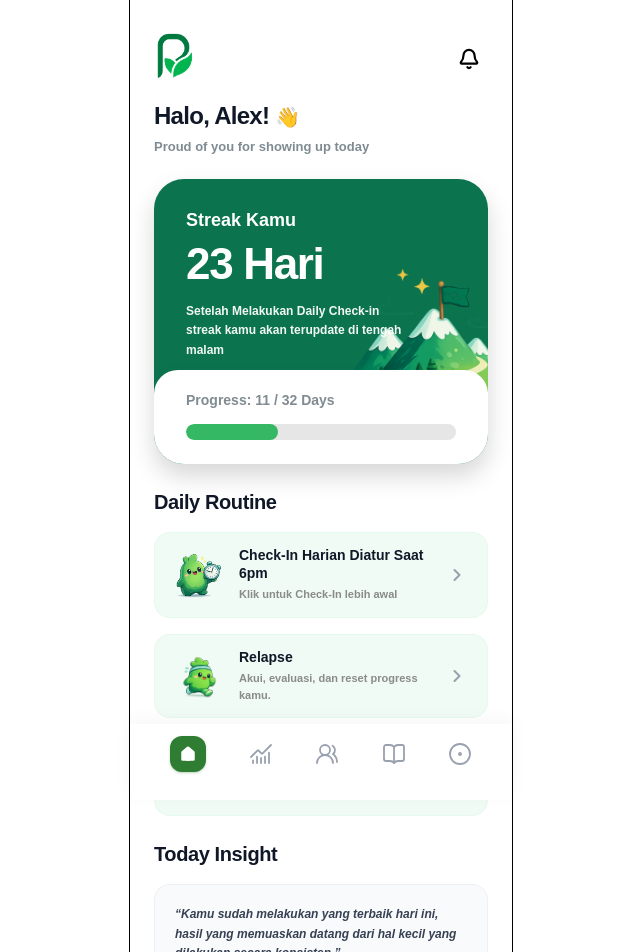
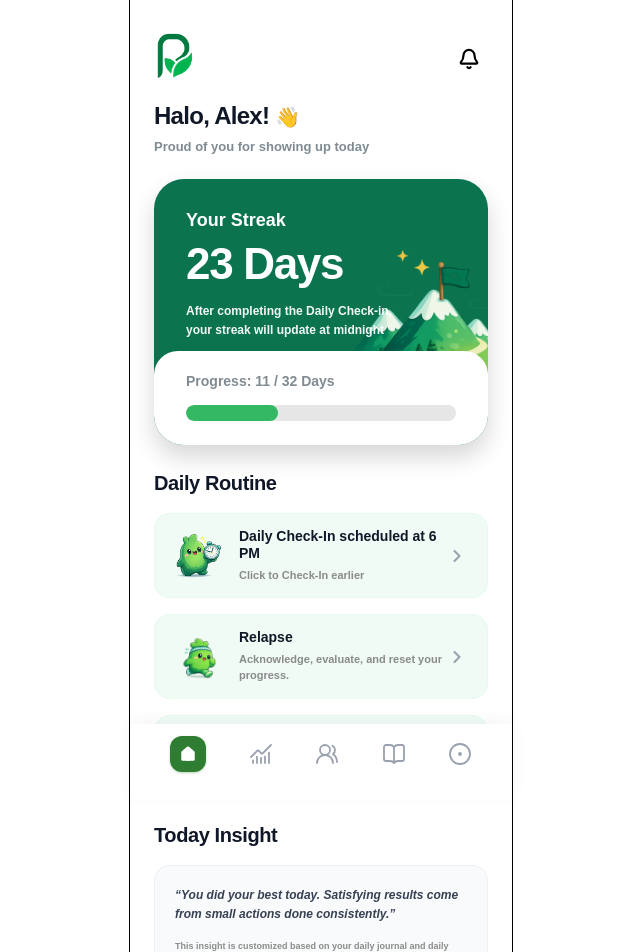
Before and after one commit to Pulih-app/frontend, a Next.js app: page /home in a window 1280 px wide. Shown: the top 952 px of the page, without its empty margins (319-959 px from the left). Built offline with nearby package versions, Linux system fonts and the light colour scheme; grey boxes are pictures that could not be loaded.

Commit message:
style: translate home page copywriting to English

```diff
--- a/app/home/page.tsx
+++ b/app/home/page.tsx
@@ -22,9 +22,9 @@ export default function UserHomePage() {
       {/* Streak Card */}
       <section className="relative mt-6 overflow-hidden rounded-[30px] bg-[#0b744f] px-8 pb-[104px] pt-7 text-white shadow-[0_12px_24px_rgba(0,0,0,0.16)]">
         <div className="relative z-10 max-w-[220px]">
-          <p className="text-[18px] font-black">Streak Kamu</p>
-          <h2 className="mt-2 text-[44px] font-black leading-none tracking-[-0.03em]">23 Hari</h2>
-          <p className="mt-4 text-xs font-semibold leading-relaxed text-white/95">Setelah Melakukan Daily Check-in streak kamu akan terupdate di tengah malam</p>
+          <p className="text-[18px] font-black">Your Streak</p>
+          <h2 className="mt-2 text-[44px] font-black leading-none tracking-[-0.03em]">23 Days</h2>
+          <p className="mt-4 text-xs font-semibold leading-relaxed text-white/95">After completing the Daily Check-in, your streak will update at midnight</p>
         </div>
 
         {/* Mountain illustration */}
@@ -57,8 +57,8 @@ export default function UserHomePage() {
             <Image src="/assets/billy_checkin.png" alt="Billy Checkin" fill className="object-contain" />
           </div>
           <span className="min-w-0 flex-1">
-            <span className="block text-sm font-black leading-tight text-gray-900">Check-In Harian Diatur Saat 6pm</span>
-            <span className="mt-1 block text-[11px] font-semibold text-[#8b8b8b]">Klik untuk Check-In lebih awal</span>
+            <span className="block text-sm font-black leading-tight text-gray-900">Daily Check-In scheduled at 6 PM</span>
+            <span className="mt-1 block text-[11px] font-semibold text-[#8b8b8b]">Click to Check-In earlier</span>
           </span>
           <ChevronRight size={20} strokeWidth={2.5} className="text-gray-400 shrink-0" />
         </Link>
@@ -69,7 +69,7 @@ export default function UserHomePage() {
           </div>
           <span className="min-w-0 flex-1">
             <span className="block text-sm font-black leading-tight text-gray-900">Relapse</span>
-            <span className="mt-1 block text-[11px] font-semibold text-[#8b8b8b]">Akui, evaluasi, dan reset progress kamu.</span>
+            <span className="mt-1 block text-[11px] font-semibold text-[#8b8b8b]">Acknowledge, evaluate, and reset your progress.</span>
           </span>
           <ChevronRight size={20} strokeWidth={2.5} className="text-gray-400 shrink-0" />
         </Link>
@@ -80,7 +80,7 @@ export default function UserHomePage() {
           </div>
           <span className="min-w-0 flex-1">
             <span className="block text-sm font-black leading-tight text-gray-900">Emergency Button</span>
-            <span className="mt-1 block text-[11px] font-semibold leading-snug text-[#8b8b8b]">Dapatkan Bantuan instan ketika dalam waktu feeling tempted</span>
+            <span className="mt-1 block text-[11px] font-semibold leading-snug text-[#8b8b8b]">Get instant help when you feel tempted</span>
           </span>
           <ChevronRight size={20} strokeWidth={2.5} className="text-gray-400 shrink-0 ml-1" />
         </button>
@@ -90,8 +90,8 @@ export default function UserHomePage() {
       <section className="mt-6">
         <h2 className="text-xl font-bold tracking-[-0.02em] text-gray-900">Today Insight</h2>
         <div className="mt-4 rounded-2xl bg-gray-50 border border-gray-200/50 px-5 py-5">
-          <p className="text-xs font-semibold leading-relaxed text-gray-700 italic">“Kamu sudah melakukan yang terbaik hari ini, hasil yang memuaskan datang dari hal kecil yang dilakukan secara konsisten.”</p>
-          <p className="mt-4 text-[9px] font-semibold text-[#8b8b8b] leading-tight">Insight ini disesuaikan dari journal harian yang kamu tulis dan aktivitas daily check-in kamu</p>
+          <p className="text-xs font-semibold leading-relaxed text-gray-700 italic">“You did your best today. Satisfying results come from small actions done consistently.”</p>
+          <p className="mt-4 text-[9px] font-semibold text-[#8b8b8b] leading-tight">This insight is customized based on your daily journal and daily check-in activity.</p>
         </div>
       </section>
 
```
